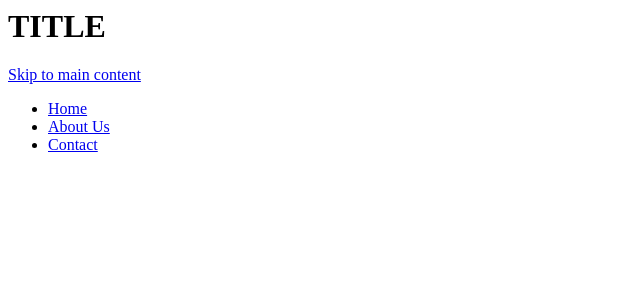
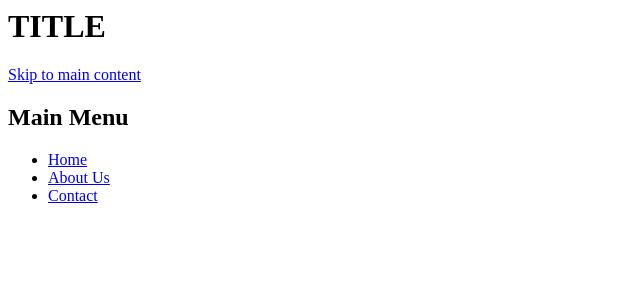
Before and after one commit to David-44/express-template, a Node project: template dev/templates/partials/header.ejs in a window 1280 px wide. Shown: the top 300 px of the page, without its empty margins (0-640 px from the left). Run offline with Node 20 templates, Linux system fonts and the light colour scheme; the template is opened without the code that fills it, so the values that code supplies are empty; some libraries are stand-ins or nearby versions.

Commit message:
added accessibility to navigation

```diff
--- a/dev/templates/partials/header.ejs
+++ b/dev/templates/partials/header.ejs
@@ -12,7 +12,8 @@
   <h1 class="page-title  l-header__title">TITLE</h1>
   <a href="#main" class="visually-hidden">Skip to main content</a>
 
-  <nav>
+  <nav aria-labelledby="menu" class="l-header__nav" id="nav">
+    <h2 id="menu" class="visually-hidden">Main Menu</h2>
     <ul id="nav-menus" class="nav-menus  is-hidden">
       <%_ menus.forEach( menu => { _%>
         <%_ if (menu[0] == pageTitle) { _%>
```
